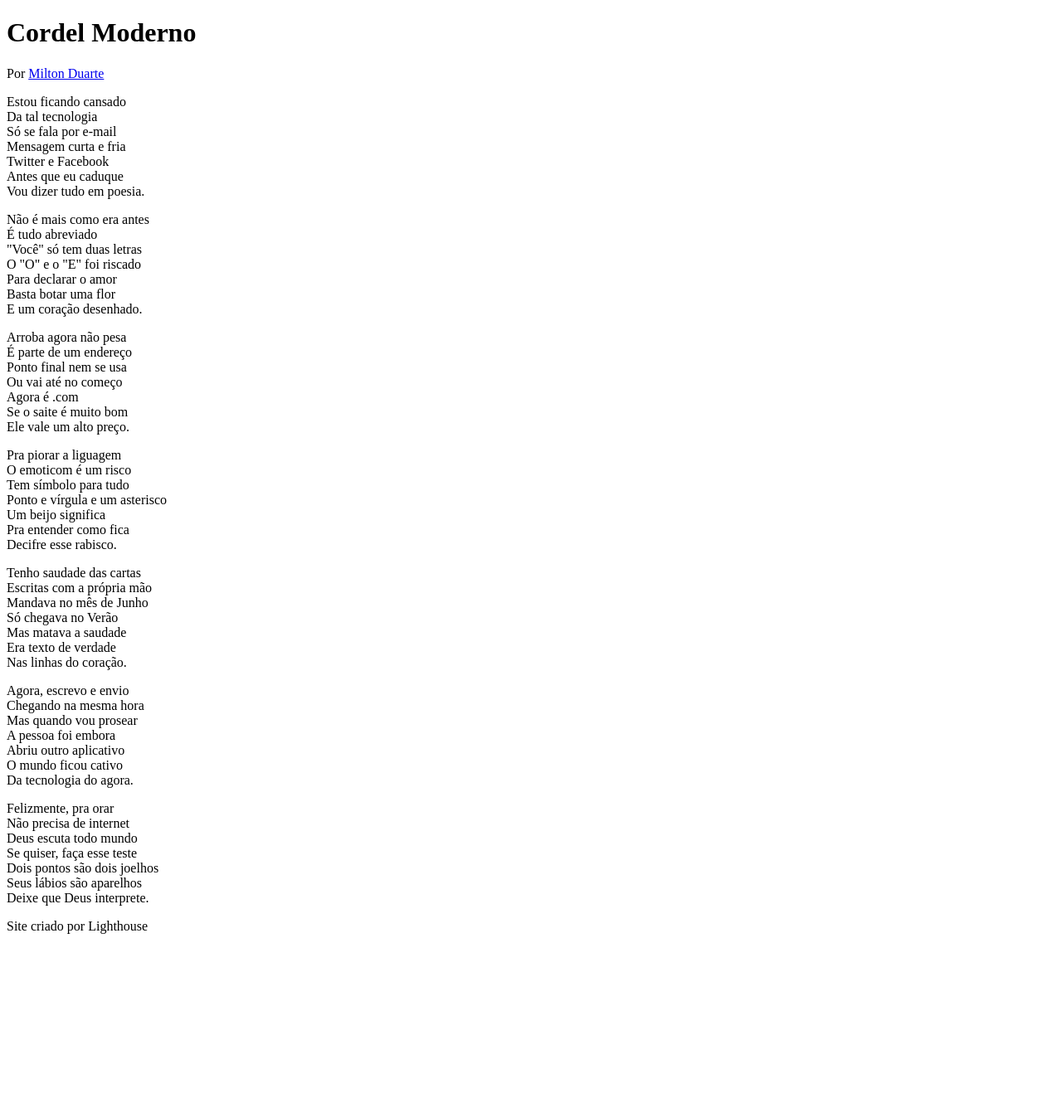
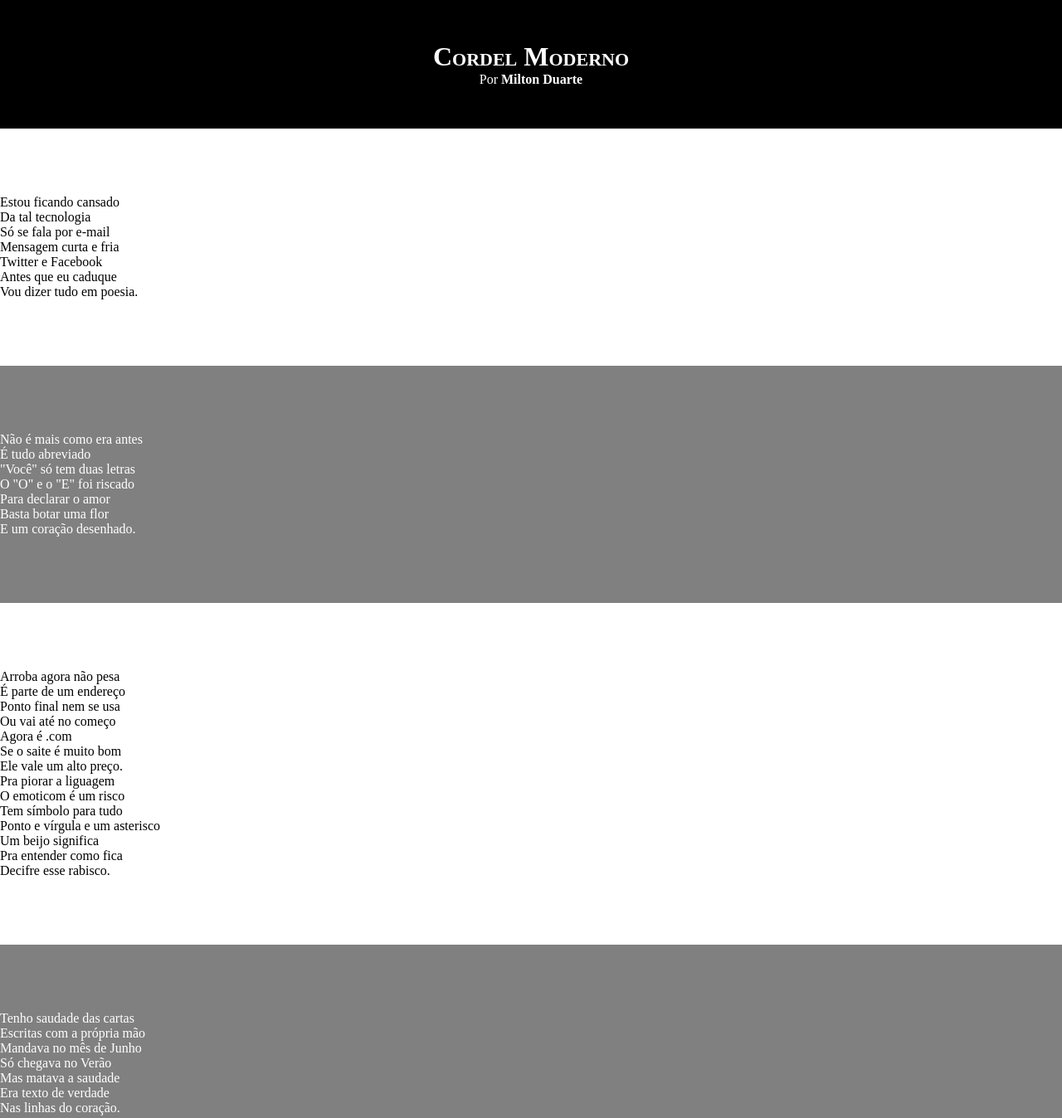
Before and after one commit to FerreiraArth/Projeto-Cordel, a plain HTML site: page index.html in a window 1280 px wide. Shown: the top 1348 px of the page at 83% size. Before the commit the page ends 1142 px from the top, so only its background shows below. Drawn offline with Linux system fonts and the light colour scheme.

Commit message:
Update CSS

```diff
--- a/index.html
+++ b/index.html
@@ -16,7 +16,7 @@
         <p>Por <a href="https://www.recantodasletras.com.br/poesias/3186743" target="_blank">Milton Duarte</a></p>
     </header>
 
-    <section>
+    <section class="normal">
         <p>
             Estou ficando cansado <br>
             Da tal tecnologia <br>
@@ -28,7 +28,7 @@
         </p>
     </section>
 
-    <section>
+    <section class="image">
         <p>
             Não é mais como era antes <br>
             É tudo abreviado <br>
@@ -40,7 +40,7 @@
         </p>
     </section>
 
-    <section>
+    <section class="normal">
         <p>
             Arroba agora não pesa <br>
             É parte de um endereço <br>
@@ -64,7 +64,7 @@
 
     </section>
 
-    <section>
+    <section class="image">
         <p>
             Tenho saudade das cartas <br>
             Escritas com a própria mão <br>
@@ -76,7 +76,7 @@
         </p>
     </section>
 
-    <section>
+    <section class="normal">
         <p>
             Agora, escrevo e envio <br>
             Chegando na mesma hora <br>
--- a/style.css
+++ b/style.css
@@ -0,0 +1,53 @@
+@charset "UTF-8";
+
+*{
+    margin: 0;
+    padding: 0;
+}
+
+html, body {
+    min-height: 100vh;
+    background: darkgray;
+}
+
+header {
+    background: black;
+    color: white;
+    text-align: center;
+    padding-top: 50px;
+    padding-bottom: 50px;
+}
+header > h1 {
+    /* padding-top: 50px; */
+    /* text-transform: uppercase; */
+    font-variant: small-caps;
+}
+
+a {
+    color: white;
+    text-decoration: none;
+    font-weight: bolder;
+}
+a:hover {
+    text-decoration: underline;
+}
+
+section{
+    padding-top: 10vh;
+    padding-bottom: 10vh;
+}
+section.normal{
+    background-color: white;
+    color: black;
+}
+section.image{
+    background: grey;
+    color: white;
+}
+
+footer{
+    background: black;
+    color: white;
+    text-align: center;
+    padding: 10px;
+}
```
